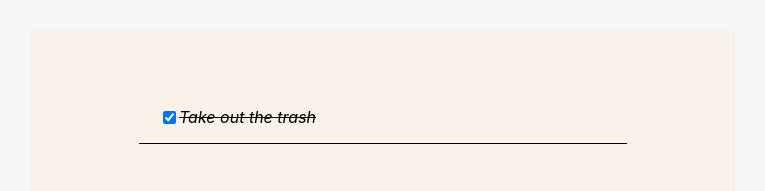
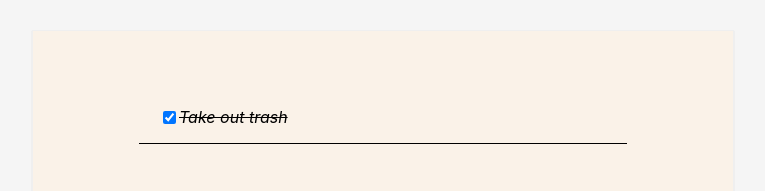
Before and after one commit to viikkkas/ToDoList, a React (Create React App) app: page / in a window 1280 px wide. Shown: the top 191 px of the page, without its empty margins (257-1022 px from the left). Built offline with nearby package versions, Linux system fonts and the light colour scheme.

Commit message:
Update todoData.js

```diff
--- a/src/todoData.js
+++ b/src/todoData.js
@@ -1,7 +1,7 @@
 const todoData = [
     {
         id:1,
-        text: "Take out the trash",
+        text: "Take out trash",
         completed: true
     },
     {
```
